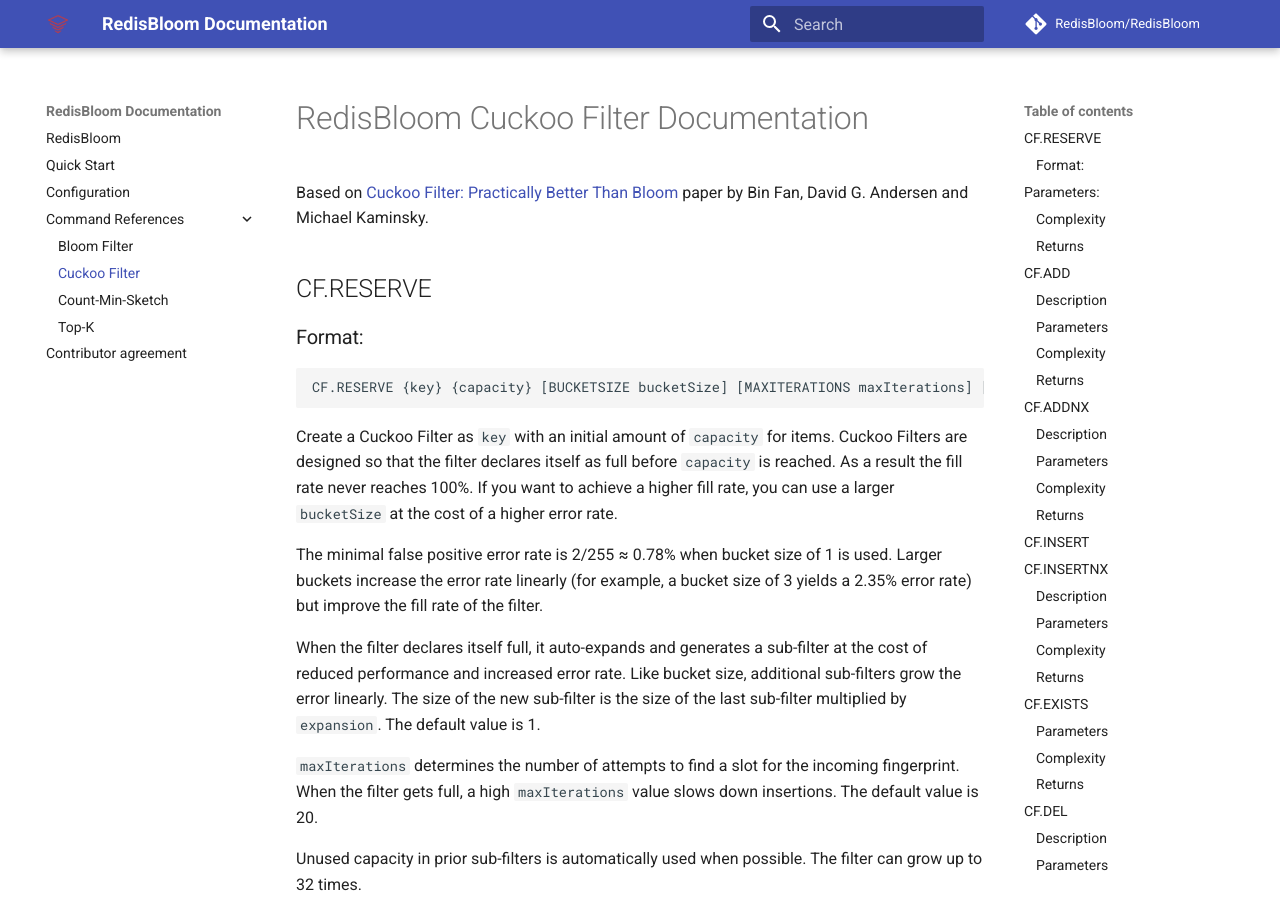
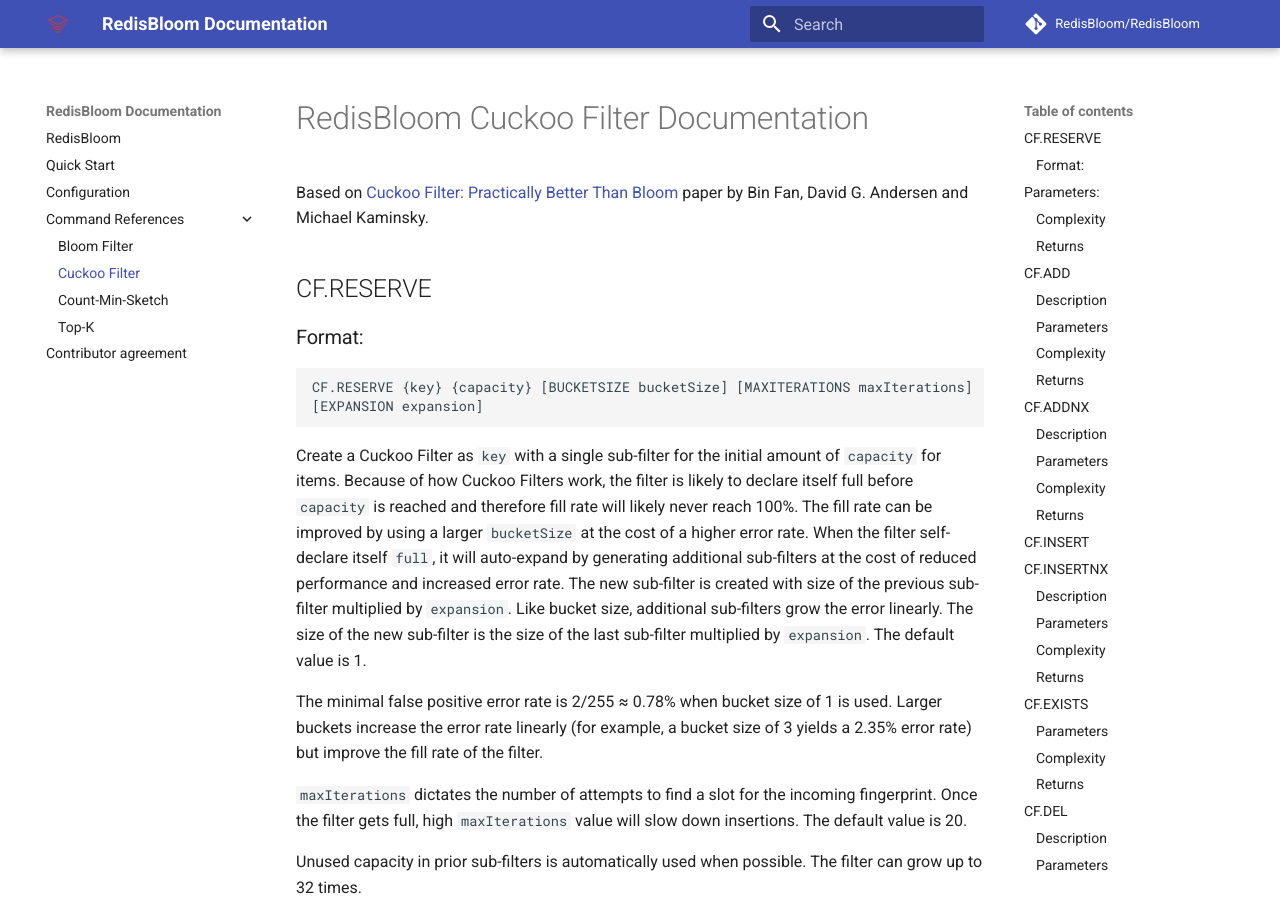
Before and after one commit to RedisBloom/RedisBloom, an MkDocs documentation site: the page built from docs/Cuckoo_Commands.md, in a window 1280 px wide and 900 px high. Built offline with MkDocs 1.6.1 and Material for MkDocs 9.7.7, drawn with Linux system fonts in a browser that asks for light colours; comment, search, counter and statistics services are not loaded; old or Windows-style settings are respelled for this version of MkDocs.

Commit message:
more about sub-filters

````diff
--- a/docs/Cuckoo_Commands.md
+++ b/docs/Cuckoo_Commands.md
@@ -9,27 +9,29 @@
 ### Format:
 
 ```
-CF.RESERVE {key} {capacity} [BUCKETSIZE bucketSize] [MAXITERATIONS maxIterations] [EXPANSION expansion]
+CF.RESERVE {key} {capacity} [BUCKETSIZE bucketSize] [MAXITERATIONS maxIterations]
+[EXPANSION expansion]
 ```
 
-Create a Cuckoo Filter as `key` with an initial amount of `capacity` for items.
-Cuckoo Filters are designed so that the filter declares itself as full
-before `capacity` is reached. As a result the fill rate never reaches
-100%. If you want to achieve a higher fill rate, you can use a larger `bucketSize`
-at the cost of a higher error rate.
+Create a Cuckoo Filter as `key` with a single sub-filter for the initial amount
+of `capacity` for items. Because of how Cuckoo Filters work, the filter is
+likely to declare itself full before `capacity` is reached and therefore fill
+rate will likely never reach 100%. The fill rate can be improved by using a
+larger `bucketSize` at the cost of a higher error rate.
+When the filter self-declare itself `full`, it will auto-expand by generating
+additional sub-filters at the cost of reduced performance and increased error
+rate. The new sub-filter is created with size of the previous sub-filter
+multiplied by `expansion`.
+Like bucket size, additional sub-filters grow the error linearly.
+The size of the new sub-filter is the size of the last sub-filter multiplied by
+`expansion`. The default value is 1.
 
 The minimal false positive error rate is 2/255 ≈ 0.78% when bucket size of 1 is
 used. Larger buckets increase the error rate linearly (for example, a bucket size
 of 3 yields a 2.35% error rate) but improve the fill rate of the filter.
 
-When the filter declares itself full, it auto-expands and generates a sub-filter
-at the cost of reduced performance and increased error rate.
-Like bucket size, additional sub-filters grow the error linearly.
-The size of the new sub-filter is the size of the last sub-filter multiplied by
-`expansion`. The default value is 1.
-
-`maxIterations` determines the number of attempts to find a slot for the incoming
-fingerprint. When the filter gets full, a high `maxIterations` value slows
+`maxIterations` dictates the number of attempts to find a slot for the incoming
+fingerprint. Once the filter gets full, high `maxIterations` value will slow
 down insertions. The default value is 20.
 
 Unused capacity in prior sub-filters is automatically used when possible.
````
Also changed, not shown: docs/Bloom_Commands.md (+10 -7 lines).
